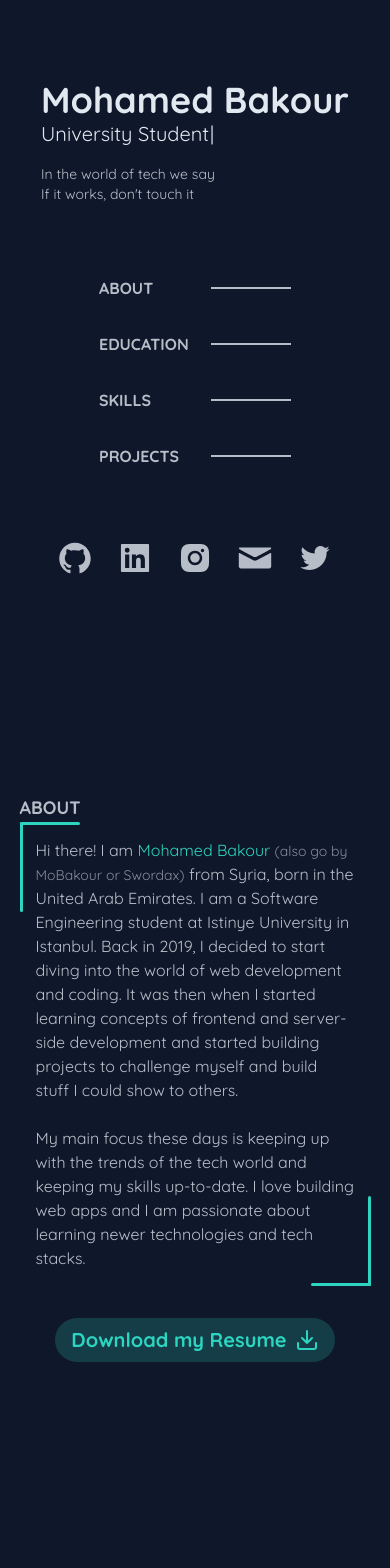
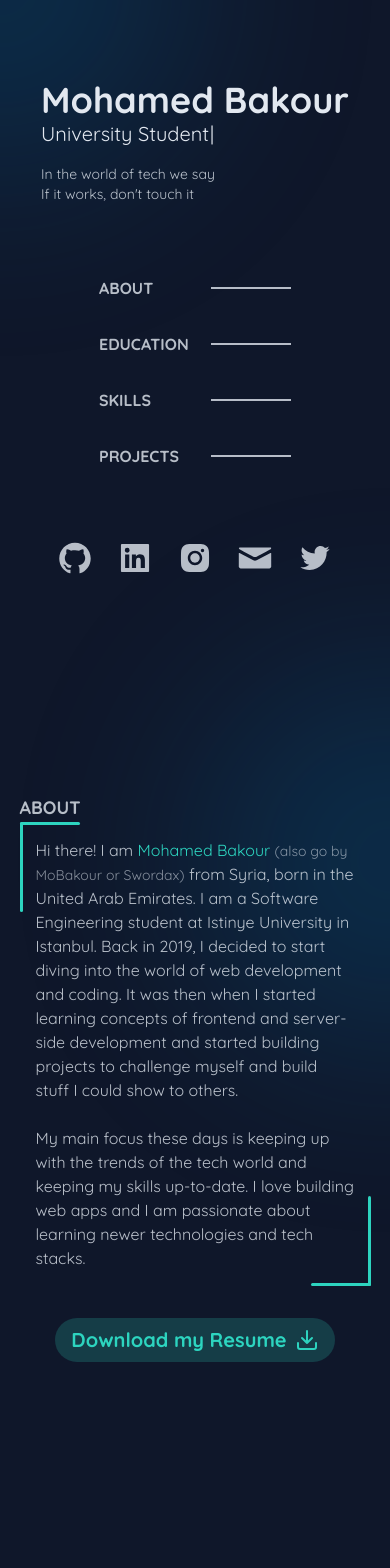
Before and after one commit to MoBakour/portfolio, a React (Vite) app: page / in a window 390 px wide. Shown: the top 1568 px of the page. Built offline with nearby package versions, Linux system fonts and the light colour scheme.

Commit message:
Added static bubbles for mobiles

```diff
--- a/src/App.tsx
+++ b/src/App.tsx
@@ -35,11 +35,15 @@
 
 	return (
 		<div className="min-h-screen bg-slate-900 text-slate-200/80">
-			{/* decoration moving bubble */}
+			{/* decorative moving bubble */}
 			<div
 				ref={bubbleRef}
 				className="w-[calc(100vw/2)] h-[calc(100vw/2)] rounded-full bg-sky-600 fixed blur-[200px] opacity-20 pointer-events-none md:hidden"
 			/>
+
+			{/* decorative static bubbles */}
+			<div className="w-[calc(100vw)] h-[calc(100vw)] rounded-full bg-sky-600 fixed -top-1/4 -left-1/2 blur-[100px] opacity-20 pointer-events-none hidden md:block" />
+			<div className="w-[calc(100vw)] h-[calc(100vw)] rounded-full bg-sky-600 fixed -bottom-1/4 -right-1/2 blur-[100px] opacity-20 pointer-events-none hidden md:block" />
 
 			<div className="max-w-[1100px] m-auto flex lg:flex-col lg:items-center">
 				<Header sections={sections.map((section) => section.name)} />
```
